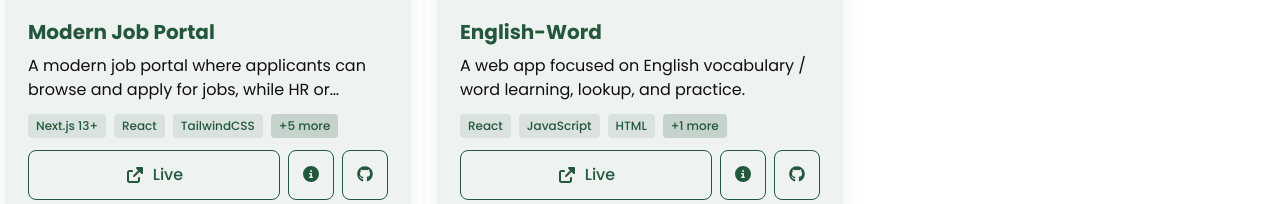
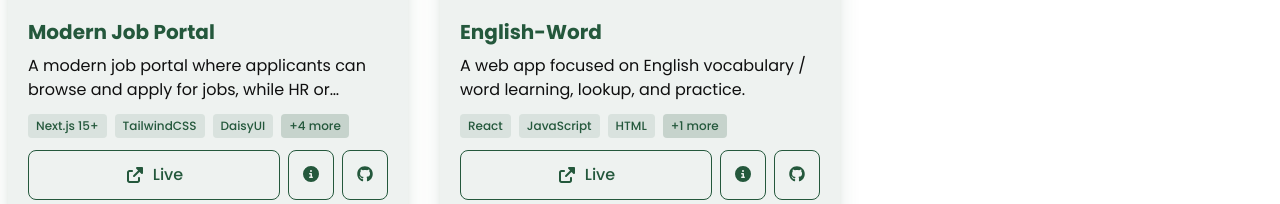
Before and after one commit to RohanR05/protfolio, a React (Vite) app: page / in a window 1280 px wide. Shown: the part 2818-3022 px from the top of the page. Built offline with nearby package versions, Linux system fonts and the light colour scheme.

Commit message:
link change

```diff
--- a/src/components/Home/Projects/Projects.jsx
+++ b/src/components/Home/Projects/Projects.jsx
@@ -170,19 +170,18 @@
       name: "Modern Job Portal",
       image: img4,
       techStack: [
-        "Next.js 13+",
-        "React",
+        "Next.js 15+",
         "TailwindCSS",
         "DaisyUI",
         "ShadCN UI",
         "NextAuth",
         "MongoDB",
-        "Node.js",
+        "Framer Motion",
       ],
       description:
         "A modern job portal where applicants can browse and apply for jobs, while HR or admins can post and manage listings.",
       liveLink: "https://job-portal-alpha-snowy.vercel.app/",
-      githubClient: "https://github.com/RohanR05/internNaki-",
+      githubClient: "https://intern-bangla.vercel.app/",
       features: [
         "Browse jobs with filtering by location, company, or type",
         "Detailed job descriptions with salary & benefits",
```
